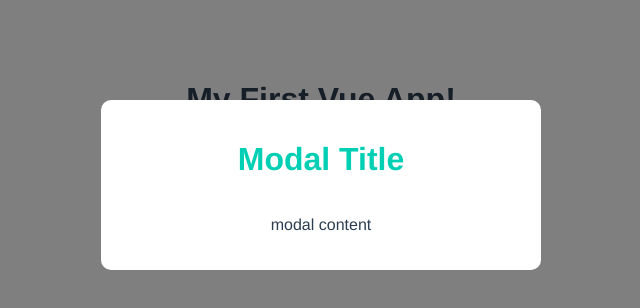
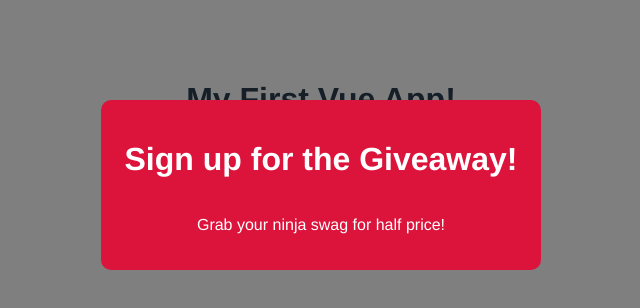
Before and after one commit to kylesdev91/modal-project, a Vue app: page / in a window 1280 px wide. Shown: the top 308 px of the page, without its empty margins (319-959 px from the left). Built offline with nearby package versions, Linux system fonts and the light colour scheme.

Commit message:
Lecture 25

```diff
--- a/src/App.vue
+++ b/src/App.vue
@@ -1,7 +1,7 @@
 <template>
   <!-- <h1>My First Vue App!</h1> -->
   <h1>{{ title }}</h1>
-  <Modal />
+  <Modal :header="header" :text="text" theme="sale" />
 </template>
 
 <script>
@@ -14,6 +14,8 @@
   data() {
     return {
       title: 'My First Vue App!',
+      header: 'Sign up for the Giveaway!',
+      text: 'Grab your ninja swag for half price!',
     };
   },
 };
--- a/src/components/Modal.vue
+++ b/src/components/Modal.vue
@@ -1,11 +1,17 @@
 <template>
   <div class="backdrop">
-    <div class="modal">
-      <h1>Modal Title</h1>
-      <p>modal content</p>
+    <div class="modal" :class="{ sale: theme === 'sale' }">
+      <h1>{{ header }}</h1>
+      <p>{{ text }}</p>
     </div>
   </div>
 </template>
+
+<script>
+export default {
+  props: ['header', 'text', 'theme'],
+};
+</script>
 
 <style>
 .modal {
@@ -32,4 +38,12 @@
 .modal p {
   font-style: normal;
 }
+
+.modal.sale {
+  background: crimson;
+  color: white;
+}
+.modal.sale h1 {
+  color: white;
+}
 </style>
```
